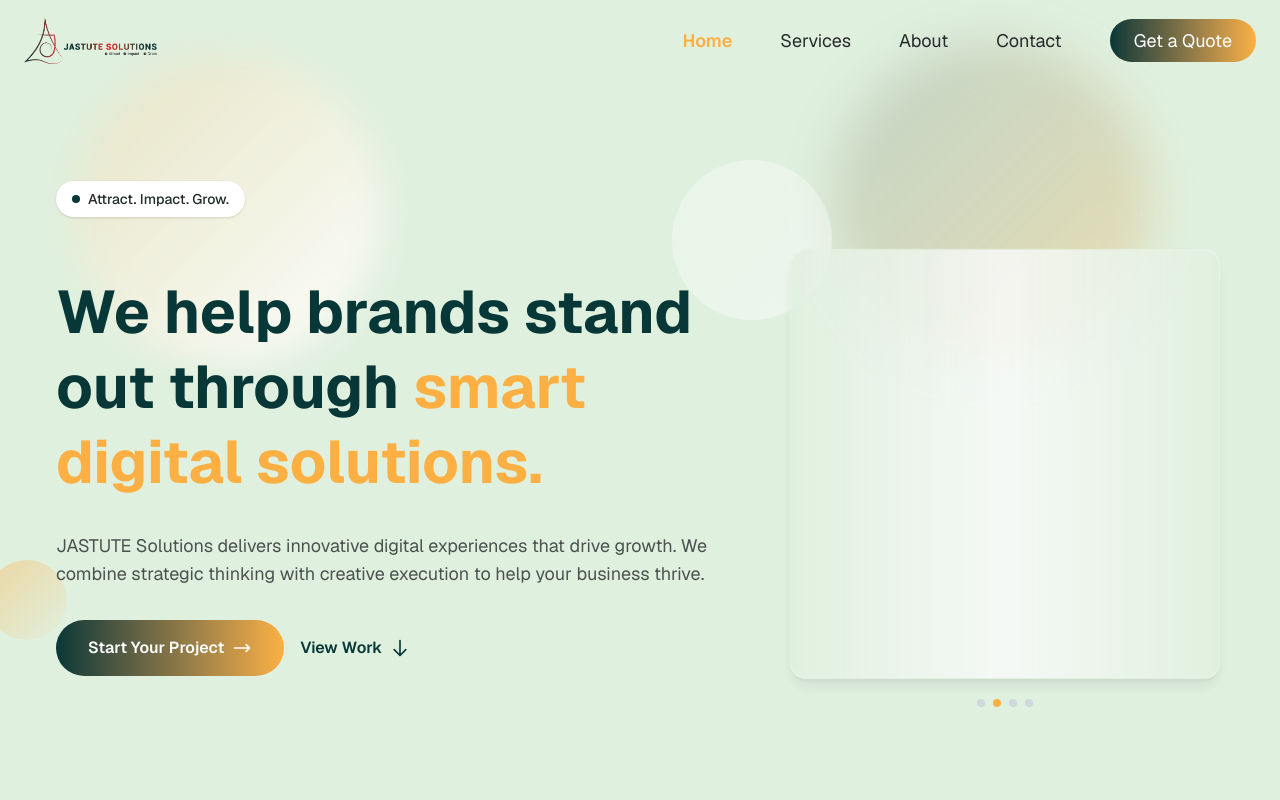
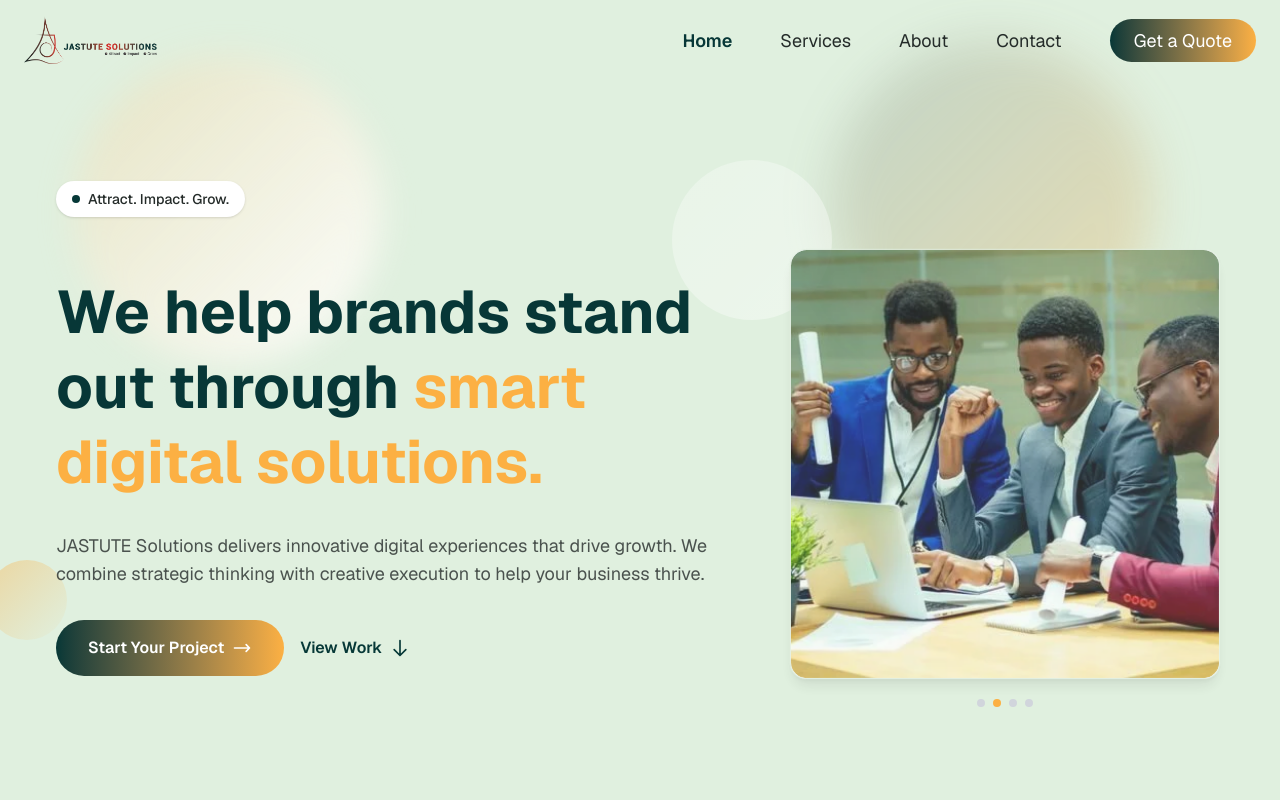
Before and after one commit to gitaujustus/jastute_solutions, a Next.js app: page / in a window 1280 px wide. Shown: the top 800 px of the page. Built offline with nearby package versions, Linux system fonts and the light colour scheme.

Commit message:
color contrust and other accessibility fixed

```diff
--- a/app/globals.css
+++ b/app/globals.css
@@ -21,3 +21,8 @@ body {
 * {
   scroll-behavior: smooth;
 }
+
+/* Ensure all native button elements show pointer cursor for better affordance */
+button {
+  cursor: pointer;
+}
--- a/components/Header.js
+++ b/components/Header.js
@@ -39,12 +39,12 @@ export default function Header() {
 
           {/* Desktop Menu */}
           <div className="hidden md:flex items-center space-x-8 xl:space-x-12 text-[16px] md:text-[18px] 2xl:text-[20px]">
-            <Link href="/" className={`transition-colors ${pathname === '/' ? 'text-[#FCB043] font-semibold' : 'text-[#242B29] hover:text-[#063837]'}`}>Home</Link>
-            <Link href="/services" className={`transition-colors ${pathname === '/services' ? 'text-[#FCB043] font-semibold' : 'text-[#242B29] hover:text-[#063837]'}`}>Services</Link>
-            <Link href="/about" className={`transition-colors ${pathname === '/about' ? 'text-[#FCB043] font-semibold' : 'text-[#242B29] hover:text-[#063837]'}`}>About</Link>
-            <Link href="/contacts" className={`transition-colors ${pathname === '/contacts' ? 'text-[#FCB043] font-semibold' : 'text-[#242B29] hover:text-[#063837]'}`}>Contact</Link>
+            <Link href="/" className={`transition-colors ${pathname === '/' ? 'text-[#073737] font-semibold' : 'text-[#242B29] hover:text-[#FCB043]'}`}>Home</Link>
+            <Link href="/services" className={`transition-colors ${pathname === '/services' ? 'text-[#073737] font-semibold' : 'text-[#242B29] hover:text-[#FCB043]'}`}>Services</Link>
+            <Link href="/about" className={`transition-colors ${pathname === '/about' ? 'text-[#073737] font-semibold' : 'text-[#242B29] hover:text-[#FCB043]'}`}>About</Link>
+            <Link href="/contacts" className={`transition-colors ${pathname === '/contacts' ? 'text-[#073737] font-semibold' : 'text-[#242B29] hover:text-[#FCB043]'}`}>Contact</Link>
             <button
-              onClick={() => window.open('mailto:jastutesolutions@gmail.com?subject=Quote%20Request%20-%20JASTUTE%20Solutions&body=Hello%20JASTUTE%20Solutions!%20I\'m%20interested%20in%20your%20services%20and%20would%20like%20to%20request%20a%20quote%20for%20my%20project.', '_blank')}
+              onClick={() => window.open('mailto:jastutesolutions@gmail.com?subject=Quote%20Request%20-%20JASTUTE%20SOLUTIONS&body=Hello%20JASTUTE%20SOLUTIONS!%20I\'m%20interested%20in%20your%20services%20and%20would%20like%20to%20request%20a%20quote%20for%20my%20project.', '_blank')}
               className="bg-linear-to-r from-[#063837] to-[#FCB043] text-white px-6 py-2 rounded-full hover:shadow-lg transition-shadow"
             >
               Get a Quote
@@ -53,10 +53,13 @@ export default function Header() {
 
           {/* Mobile Menu Button */}
           <button
-            className="md:hidden text-[#063837]"
+            className="md:hidden bg-[#FCB043] text-[#063837] rounded-md p-2 flex items-center justify-center shadow-sm hover:shadow-md"
             onClick={() => setIsMenuOpen(!isMenuOpen)}
+            aria-label={isMenuOpen ? 'Close menu' : 'Open menu'}
+            aria-expanded={isMenuOpen}
+            title={isMenuOpen ? 'Close menu' : 'Open menu'}
           >
-            <svg className="w-6 h-6" fill="none" stroke="currentColor" viewBox="0 0 24 24">
+            <svg className="w-5 h-5" fill="none" stroke="currentColor" viewBox="0 0 24 24">
               <path strokeLinecap="round" strokeLinejoin="round" strokeWidth={2} d={isMenuOpen ? "M6 18L18 6M6 6l12 12" : "M4 6h16M4 12h16M4 18h16"} />
             </svg>
           </button>
@@ -75,10 +78,10 @@ export default function Header() {
           {/* Menu Content */}
           <div className="md:hidden fixed left-0 right-0 top-20 bg-white z-50 shadow-lg">
             <div className="px-6 py-8 space-y-6">
-              <Link href="/" className={`block py-3 text-[16px] md:text-[18px] 2xl:text-[20px] transition-colors ${pathname === '/' ? 'text-[#FCB043] font-semibold' : 'text-[#242B29] hover:text-[#063837]'}`} onClick={() => setIsMenuOpen(false)}>Home</Link>
-              <Link href="/services" className={`block py-3 text-[16px] md:text-[18px] 2xl:text-[20px] transition-colors ${pathname === '/services' ? 'text-[#FCB043] font-semibold' : 'text-[#242B29] hover:text-[#063837]'}`} onClick={() => setIsMenuOpen(false)}>Services</Link>
-              <Link href="/about" className={`block py-3 text-[16px] md:text-[18px] 2xl:text-[20px] transition-colors ${pathname === '/about' ? 'text-[#FCB043] font-semibold' : 'text-[#242B29] hover:text-[#063837]'}`} onClick={() => setIsMenuOpen(false)}>About</Link>
-              <Link href="/contacts" className={`block py-3 text-[16px] md:text-[18px] 2xl:text-[20px] transition-colors ${pathname === '/contacts' ? 'text-[#FCB043] font-semibold' : 'text-[#242B29] hover:text-[#063837]'}`} onClick={() => setIsMenuOpen(false)}>Contact</Link>
+              <Link href="/" className={`block py-3 text-[16px] md:text-[18px] 2xl:text-[20px] transition-colors ${pathname === '/' ? 'text-[#073737] font-semibold' : 'text-[#242B29] hover:text-[#FCB043]'}`} onClick={() => setIsMenuOpen(false)}>Home</Link>
+              <Link href="/services" className={`block py-3 text-[16px] md:text-[18px] 2xl:text-[20px] transition-colors ${pathname === '/services' ? 'text-[#073737] font-semibold' : 'text-[#242B29] hover:text-[#FCB043]'}`} onClick={() => setIsMenuOpen(false)}>Services</Link>
+              <Link href="/about" className={`block py-3 text-[16px] md:text-[18px] 2xl:text-[20px] transition-colors ${pathname === '/about' ? 'text-[#073737] font-semibold' : 'text-[#242B29] hover:text-[#FCB043]'}`} onClick={() => setIsMenuOpen(false)}>About</Link>
+              <Link href="/contacts" className={`block py-3 text-[16px] md:text-[18px] 2xl:text-[20px] transition-colors ${pathname === '/contacts' ? 'text-[#073737] font-semibold' : 'text-[#242B29] hover:text-[#FCB043]'}`} onClick={() => setIsMenuOpen(false)}>Contact</Link>
               <button
                 onClick={() => {
                   window.open('mailto:jastutesolutions@gmail.com?subject=Quote%20Request%20-%20JASTUTE%20Solutions&body=Hello%20JASTUTE%20Solutions!%20I\'m%20interested%20in%20your%20services%20and%20would%20like%20to%20request%20a%20quote%20for%20my%20project.', '_blank');
--- a/components/OptimizedImage.js
+++ b/components/OptimizedImage.js
@@ -22,7 +22,7 @@ export default function OptimizedImage({ src, alt, width, height, className = ''
         width={width}
         height={height}
         priority={priority}
-        onLoadingComplete={() => setLoaded(true)}
+        onLoad={() => setLoaded(true)}
         onError={() => setLoaded(true)}
         className={`relative z-10 w-full h-full object-cover ${loaded ? 'opacity-100 transition-opacity duration-300' : 'opacity-0'}`}
         {...props}
--- a/components/Portfolio.js
+++ b/components/Portfolio.js
@@ -133,6 +133,8 @@ export default function Portfolio() {
               className="p-3 rounded-full bg-[#E0F0DF]/10 hover:bg-[#FCB043] text-[#E0F0DF] hover:text-[#063837] transition-all duration-300"
               whileHover={{ scale: 1.1 }}
               whileTap={{ scale: 0.9 }}
+              aria-label="Previous project"
+              title="Previous project"
             >
               <svg className="w-6 h-6" fill="none" stroke="currentColor" viewBox="0 0 24 24">
                 <path strokeLinecap="round" strokeLinejoin="round" strokeWidth={2} d="M15 19l-7-7 7-7" />
@@ -145,6 +147,9 @@ export default function Portfolio() {
               className="p-4 rounded-full bg-[#FCB043] text-[#063837] hover:bg-[#FCB043]/80 transition-all duration-300"
               whileHover={{ scale: 1.1 }}
               whileTap={{ scale: 0.9 }}
+              aria-label={isPlaying ? 'Pause auto-rotation' : 'Play auto-rotation'}
+              title={isPlaying ? 'Pause auto-rotation' : 'Play auto-rotation'}
+              aria-pressed={isPlaying}
             >
               {isPlaying ? (
                 <svg className="w-6 h-6" fill="none" stroke="currentColor" viewBox="0 0 24 24">
@@ -163,6 +168,8 @@ export default function Portfolio() {
               className="p-3 rounded-full bg-[#E0F0DF]/10 hover:bg-[#FCB043] text-[#E0F0DF] hover:text-[#063837] transition-all duration-300"
               whileHover={{ scale: 1.1 }}
               whileTap={{ scale: 0.9 }}
+              aria-label="Next project"
+              title="Next project"
             >
               <svg className="w-6 h-6" fill="none" stroke="currentColor" viewBox="0 0 24 24">
                 <path strokeLinecap="round" strokeLinejoin="round" strokeWidth={2} d="M9 5l7 7-7 7" />
@@ -181,6 +188,8 @@ export default function Portfolio() {
                 }`}
                 whileHover={{ scale: 1.2 }}
                 whileTap={{ scale: 0.8 }}
+                aria-label={`Go to project ${index + 1}`}
+                title={`Go to project ${index + 1}`}
               />
             ))}
           </div>
--- a/components/home/HeroSection.js
+++ b/components/home/HeroSection.js
@@ -27,7 +27,7 @@ export default function HeroSection() {
   }, [portfolioImages.length]);
 
   return (
-    <section className="min-h-[80vh] md:min-h-screen flex items-center px-6 sm:px-[30px] lg:px-14 py-10 bg-[#E0F0DF] relative overflow-hidden md:pt-32">
+    <section className="min-h-[80vh] md:min-h-screen flex items-center px-6 sm:px-[30px] lg:px-14 py-10 bg-[#E0F0DF] relative overflow-hidden pt-24 md:pt-32">
       <AnimatedBackground />
 
       <div className="max-w-7xl mx-auto w-full relative z-10">
--- a/components/home/ScrollToTop.js
+++ b/components/home/ScrollToTop.js
@@ -23,6 +23,8 @@ export default function ScrollToTop() {
         <motion.button
           onClick={scrollToTop}
           className="fixed bottom-8 right-8 bg-[#FCB043] hover:bg-[#FCB043]/90 text-white w-12 h-12 rounded-full flex items-center justify-center shadow-lg z-50"
+          aria-label="Scroll to top"
+          title="Scroll to top"
           initial={{ opacity: 0, scale: 0 }}
           animate={{ opacity: 1, scale: 1 }}
           exit={{ opacity: 0, scale: 0 }}
--- a/components/home/ServicesSection.js
+++ b/components/home/ServicesSection.js
@@ -69,7 +69,7 @@ export default function ServicesSection() {
           </p>
         </motion.div>
 
-        <div className="grid md:grid-cols-2 lg:grid-cols-3 gap-10">
+        <div className="grid sm:grid-cols-2 lg:grid-cols-3 gap-10">
           {services.map((service, index) => (
             <Link key={service.title} href="/services" className="h-full">
               <motion.div
```
